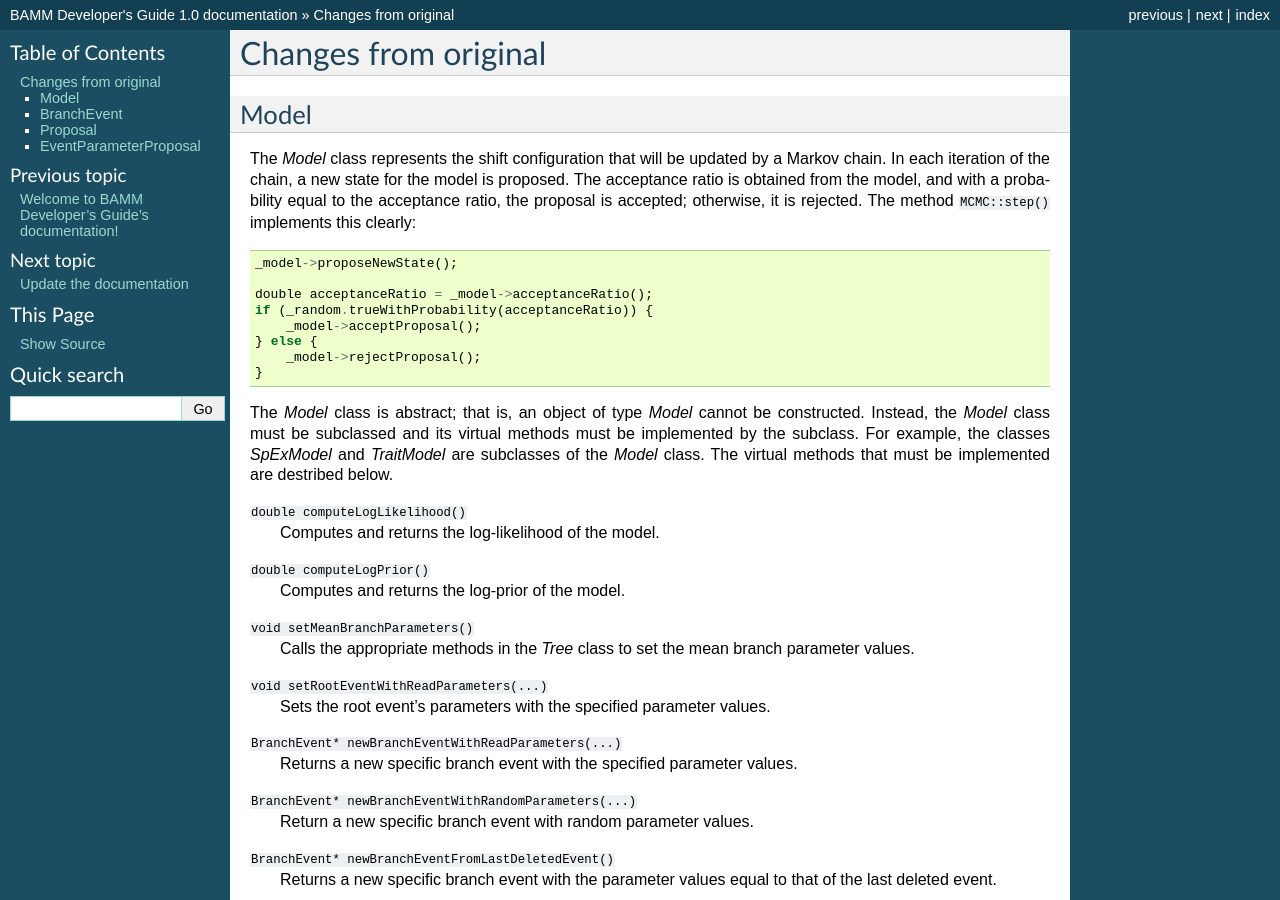
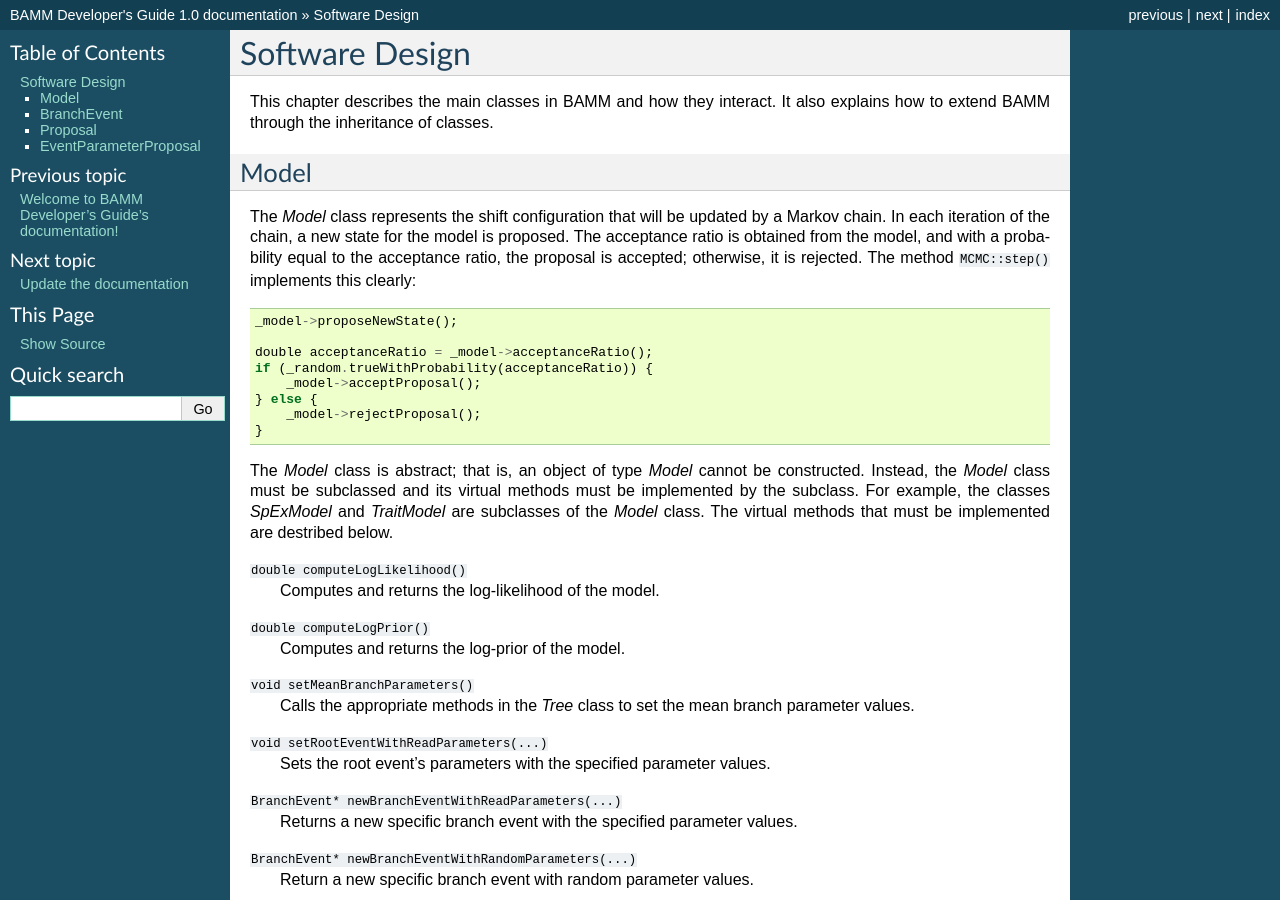
Before and after one commit to macroevolution/bamm-dev-guide, a Sphinx documentation site: the page built from source/design.rst, in a window 1280 px wide and 900 px high. Built offline with Sphinx 7.4.7, drawn with Linux system fonts in a browser that asks for light colours; formulas are drawn with MathJax 3; some of the changed text lies outside the part shown.

Commit message:
Add introduction to design chapter

```diff
--- a/source/changes.rst
+++ b/source/design.rst
@@ -1,5 +1,8 @@
-Changes from original
-=====================
+Software Design
+===============
+
+This chapter describes the main classes in BAMM and how they interact.
+It also explains how to extend BAMM through the inheritance of classes.
 
 Model
 -----
--- a/source/index.rst
+++ b/source/index.rst
@@ -9,6 +9,6 @@ Welcome to BAMM Developer's Guide's documentation!
 .. toctree::
    :maxdepth: 2
 
-   changes
+   design
    documentation
    releasing
```
